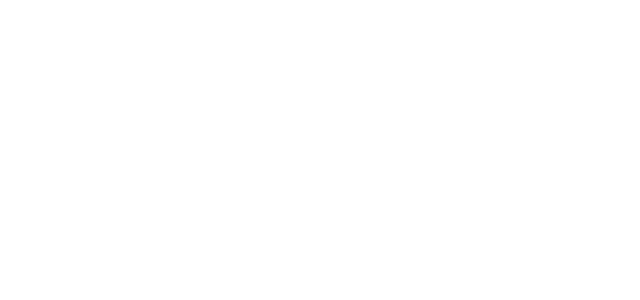
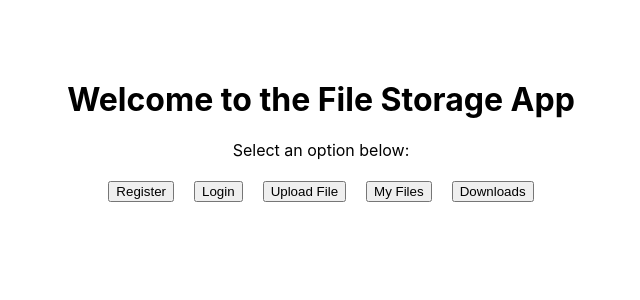
Before and after one commit to Arunchhibber/Final-project, a React (Create React App) app in the folder frontend/: page / in a window 1280 px wide. Shown: the top 300 px of the page, without its empty margins (319-959 px from the left). Built offline with nearby package versions, Linux system fonts and the light colour scheme.

Commit message:
trying to solve the home.js error

```diff
--- a/frontend/src/App.js
+++ b/frontend/src/App.js
@@ -1,5 +1,5 @@
 import { BrowserRouter as Router, Routes, Route } from "react-router-dom";
-import Home from "./components/home";
+import Home from "./components/Home";
 import Register from "./components/Register";
 import Login from "./components/Login";
 import Upload from "./components/Upload";
@@ -10,7 +10,7 @@
   return (
     <Router>
       <Routes>
-        <Route path="/" element={<home />} />
+        <Route path="/" element={<Home />} />
         <Route path="/register" element={<Register />} />
         <Route path="/login" element={<Login />} />
         <Route path="/upload" element={<Upload />} />
--- /dev/null
+++ b/frontend/src/components/Home.js
@@ -0,0 +1,36 @@
+import React from "react";
+import { Link } from "react-router-dom";
+
+function Home() {
+  return (
+    <div style={{ textAlign: "center", marginTop: "80px" }}>
+      <h1>Welcome to the File Storage App</h1>
+
+      <p>Select an option below:</p>
+
+      <div style={{ display: "flex", gap: "20px", justifyContent: "center", marginTop: "20px" }}>
+        <Link to="/register">
+          <button>Register</button>
+        </Link>
+
+        <Link to="/login">
+          <button>Login</button>
+        </Link>
+
+        <Link to="/upload">
+          <button>Upload File</button>
+        </Link>
+
+        <Link to="/my-files">
+          <button>My Files</button>
+        </Link>
+
+        <Link to="/downloads">
+          <button>Downloads</button>
+        </Link>
+      </div>
+    </div>
+  );
+}
+
+export default Home;
```
